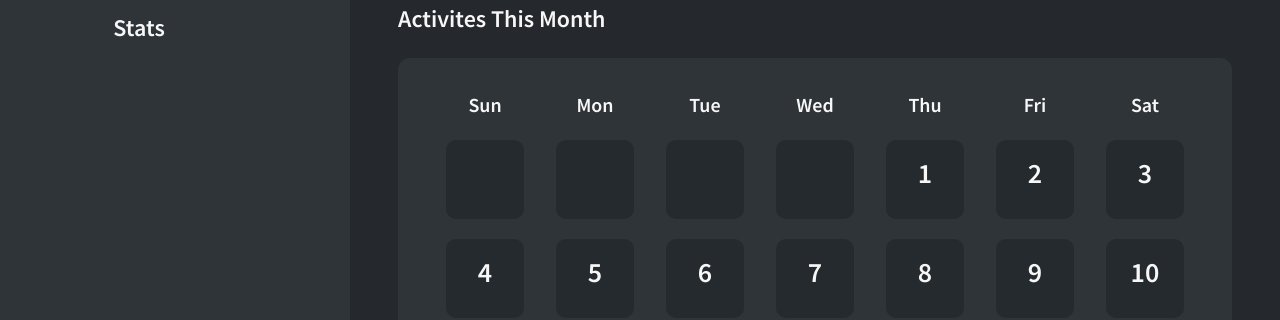
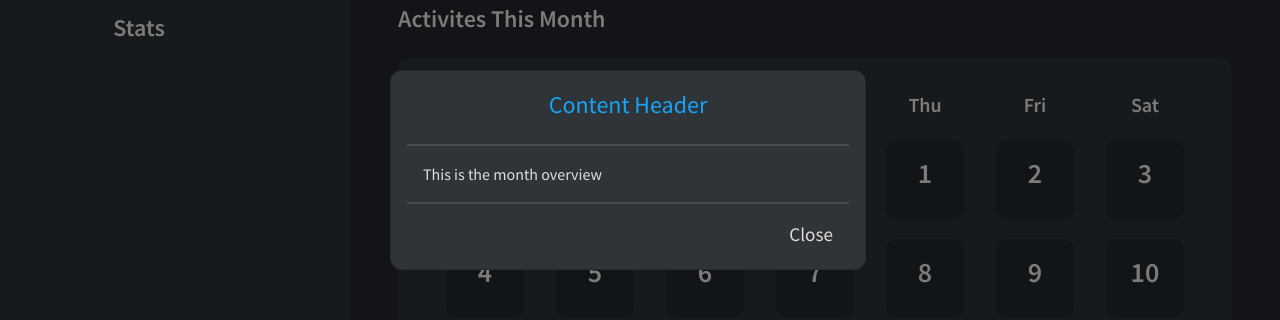
Before and after one commit to dkersten/personal-tracker, a React (Create React App) app: page /tracker in a window 1280 px wide. Both pictures are taken after a click on the element 484 px from the left and 409 px from the top of the page. Shown: the part 230-550 px from the top of the page. Built offline with nearby package versions, Linux system fonts and the light colour scheme; no server answers; some icons are missing.

Commit message:
hgot redux module to a semi functioning state

```diff
--- a/src/components/Modal.js
+++ b/src/components/Modal.js
@@ -1,10 +1,11 @@
-import React from 'react'
+import React, { useState, useEffect } from 'react'
 import Modal from 'react-bootstrap/Modal'
-import { useSelector } from 'react-redux'
+import { useSelector, useDispatch } from 'react-redux'
 import 'bootstrap/dist/css/bootstrap.min.css'
 import styled from 'styled-components'
 
 import { CardBaseStyling } from '../mixins'
+// import { closeModal } from '../actions/modalActions'
 
 // styling
     const GeneralModal = styled(Modal)`
@@ -53,7 +54,18 @@ const ReusableModal = (props) => {
         ...s.modal
     }))
 
-    console.log(state)
+    const [modalIsOpen, setModalIsOpen] = useState(false)
+
+    useEffect(() => {
+        console.log(state.modalType)
+        if (state.modalType !== null) {
+            setModalIsOpen(true)
+        } else {
+            setModalIsOpen(false)
+        }
+    }, [state.modalType])
+
+    // const dispatch = useDispatch()
 
     // determine what content needs to be displayed based on the type of card the user clicked on
     const contentType = () => {
@@ -64,13 +76,14 @@ const ReusableModal = (props) => {
         }
     }
 
-    const closeModal = () => {
-        props.toggleModal()
+    const closeModalEventHandler = () => {
+        setModalIsOpen(false)
+        // dispatch(closeModal())
     }
 
     return(
         <GeneralModal
-            show={props.show}
+            show={modalIsOpen}
             aria-labelledby="contained-modal-title-vcenter"
             centered
         >
@@ -81,7 +94,7 @@ const ReusableModal = (props) => {
                 {contentType()}
             </Modal.Body>
             <Modal.Footer>
-                <button onClick={closeModal}>Close</button>
+                <button onClick={closeModalEventHandler}>Close</button>
             </Modal.Footer>
         </GeneralModal>
     )
--- a/src/containers/TrackerContainer.js
+++ b/src/containers/TrackerContainer.js
@@ -1,7 +1,6 @@
 // imports
-import React, { useState } from 'react'
+import React from 'react'
 import styled from 'styled-components'
-import { connect, useSelector } from 'react-redux'
 
 import { headerLG } from '../mixins'
 
@@ -18,41 +17,16 @@ import ReusableModal from '../components/Modal'
 
 const TrackerContainer = () => {
 
-    const state = useSelector(s => ({
-        ...s.modal
-    }))
-
-    const [isModalOpen, setIsModalOpen] = useState(false)
-    // const [modalContentType, setModalContentType] = useState("general")
-
-    const toggleModal = (type) => {
-        // setIsModalOpen(!isModalOpen)
-        // setModalContentType(type)
-        if (state.modal !== null) {
-            setIsModalOpen(true)
-        } else {
-            setIsModalOpen(false)
-        }
-    }
-
     return (
         <div>
             <Header>Track Your Activities</Header>
             <ActivitiesWeek />
-            <ActivitiesMonth
-                toggleModal={toggleModal}
-            />
-            <ActivitiesYear
-                toggleModal={toggleModal}
-            />
+            <ActivitiesMonth />
+            <ActivitiesYear />
 
-            <ReusableModal
-                show={isModalOpen}
-                toggleModal={toggleModal}
-                // modalContentType={modalContentType}
-            />
+            <ReusableModal />
         </div>
     )
 }
 
-export default connect(state => state.modal)(TrackerContainer)
+export default TrackerContainer
```
Also changed, not shown: 1 other file (tests, documents, lock files or other folders).
